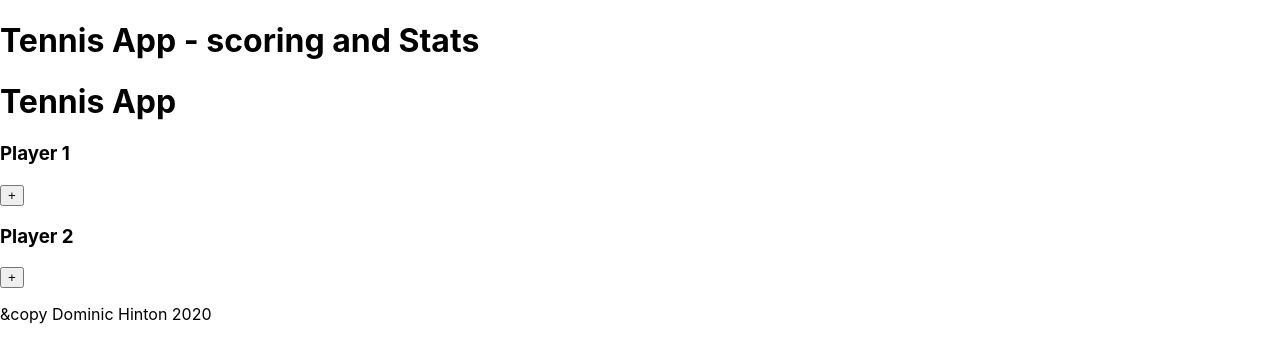
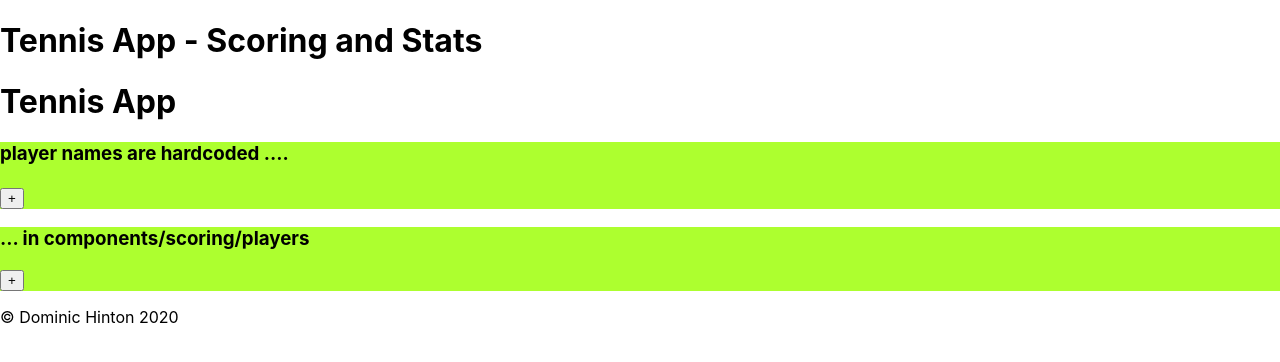
Before and after one commit to DominicHinton/tennisApp, a React (Create React App) app: page / in a window 1280 px wide. Shown: the top 362 px of the page. Built offline with nearby package versions, Linux system fonts and the light colour scheme; the HTML template or start-up script is replaced by a standard one.

Commit message:
Third Commit

```diff
--- a/src/components/pages/footer.jsx
+++ b/src/components/pages/footer.jsx
@@ -5,7 +5,7 @@ const year = new Date().getFullYear();
 function Footer() {
     return (
         <div>
-            <p>&copy Dominic Hinton {year}</p>
+            <p>&copy; Dominic Hinton {year}</p>
         </div>
     )
 }
--- a/src/components/pages/header.jsx
+++ b/src/components/pages/header.jsx
@@ -3,7 +3,7 @@ import React from "react";
 function Header() {
     return (
         <div>
-            <h1>Tennis App - scoring and Stats</h1>
+            <h1>Tennis App - Scoring and Stats</h1>
         </div>
     )
 }
--- a/src/components/pages/main.jsx
+++ b/src/components/pages/main.jsx
@@ -1,13 +1,21 @@
 import React from "react";
+import players from "../scoring/players"
+import StandardGame from "../scoring/standardgame";
 
 function Main() {
     return (
         <div>
             <h1>Tennis App</h1>
-            <h3>Player 1</h3>
-            <button>+</button>
-            <h3>Player 2</h3>
-            <button>+</button>
+            <div class="player">
+                <h3>{players[0]}</h3>
+                <h4>{StandardGame.player1Score}</h4>
+                <button onClick={StandardGame.player1Point}>+</button>
+            </div>
+            <div class="player">
+                <h3>{players[1]}</h3>
+                <button onClick={StandardGame.player2Point}>+</button>
+            </div>
+
         </div>
     )
 }
--- /dev/null
+++ b/src/components/scoring/players.jsx
@@ -0,0 +1,8 @@
+import React from "react";
+
+const player1Name = "player names are hardcoded ....";
+const player2Name = "... in components/scoring/players";
+
+const players = [player1Name, player2Name];
+
+export default players;
--- /dev/null
+++ b/src/components/scoring/standardgame.jsx
@@ -0,0 +1,21 @@
+import React, {useState} from "react";
+
+import players from "./players";
+
+
+function StandardGame() {
+    const [standardGame, updateStandardGame] = useState(
+        {player1Score : 0, player2Score : 0});
+
+    function player1Point(previous) {
+        updateStandardGame({player1Score : previous.player1Score + 1, player2Score : previous.player2Score});
+        return standardGame;
+    }
+
+    function player2Point(previous) {
+        updateStandardGame({player1Score : previous.player1Score, player2Score : previous.player2Score + 1});
+        return standardGame;
+    }
+
+}
+export default StandardGame;
--- a/src/index.css
+++ b/src/index.css
@@ -11,3 +11,7 @@ code {
   font-family: source-code-pro, Menlo, Monaco, Consolas, 'Courier New',
     monospace;
 }
+
+.player {
+  background-color: greenyellow;
+}
```
